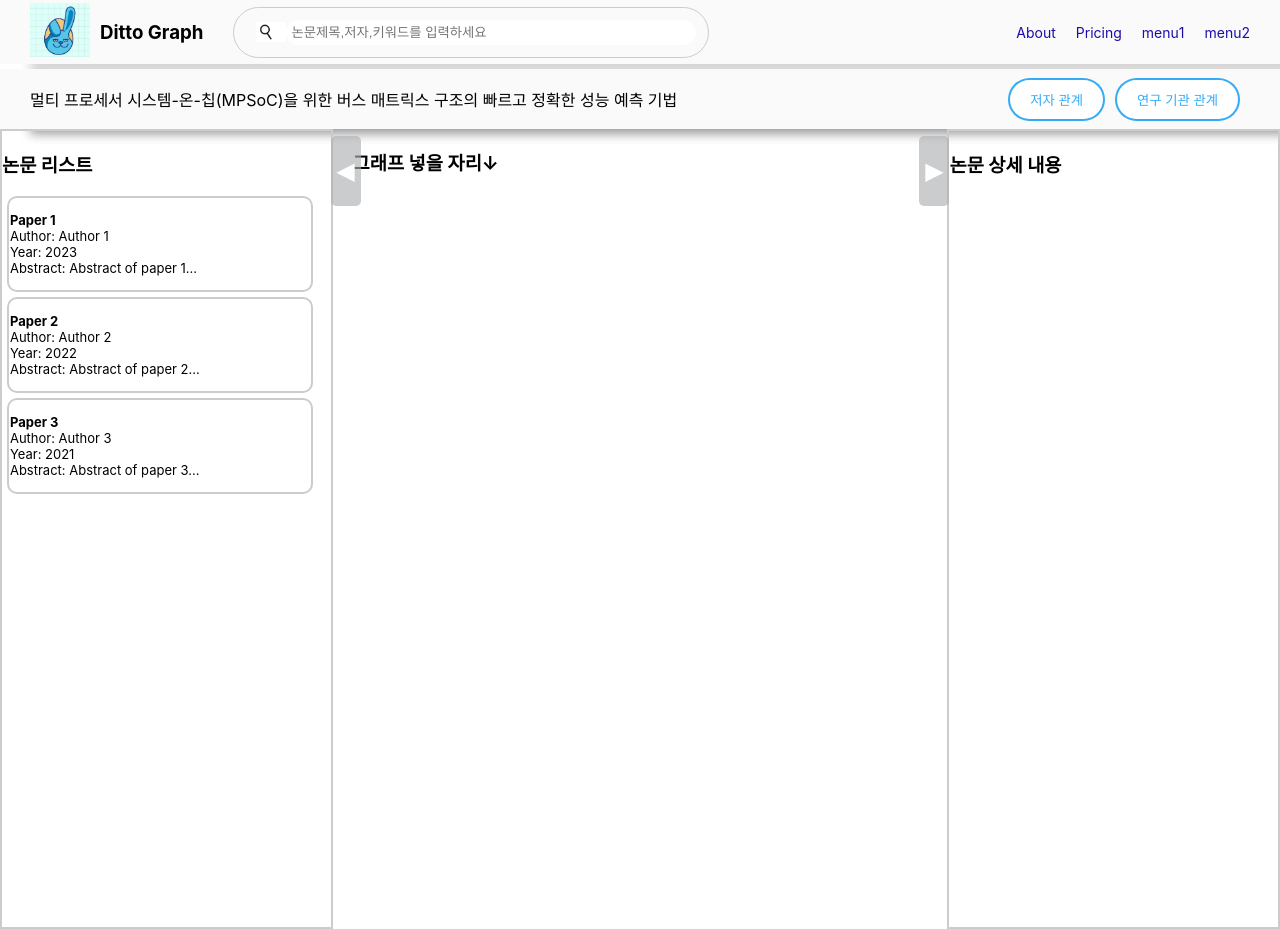
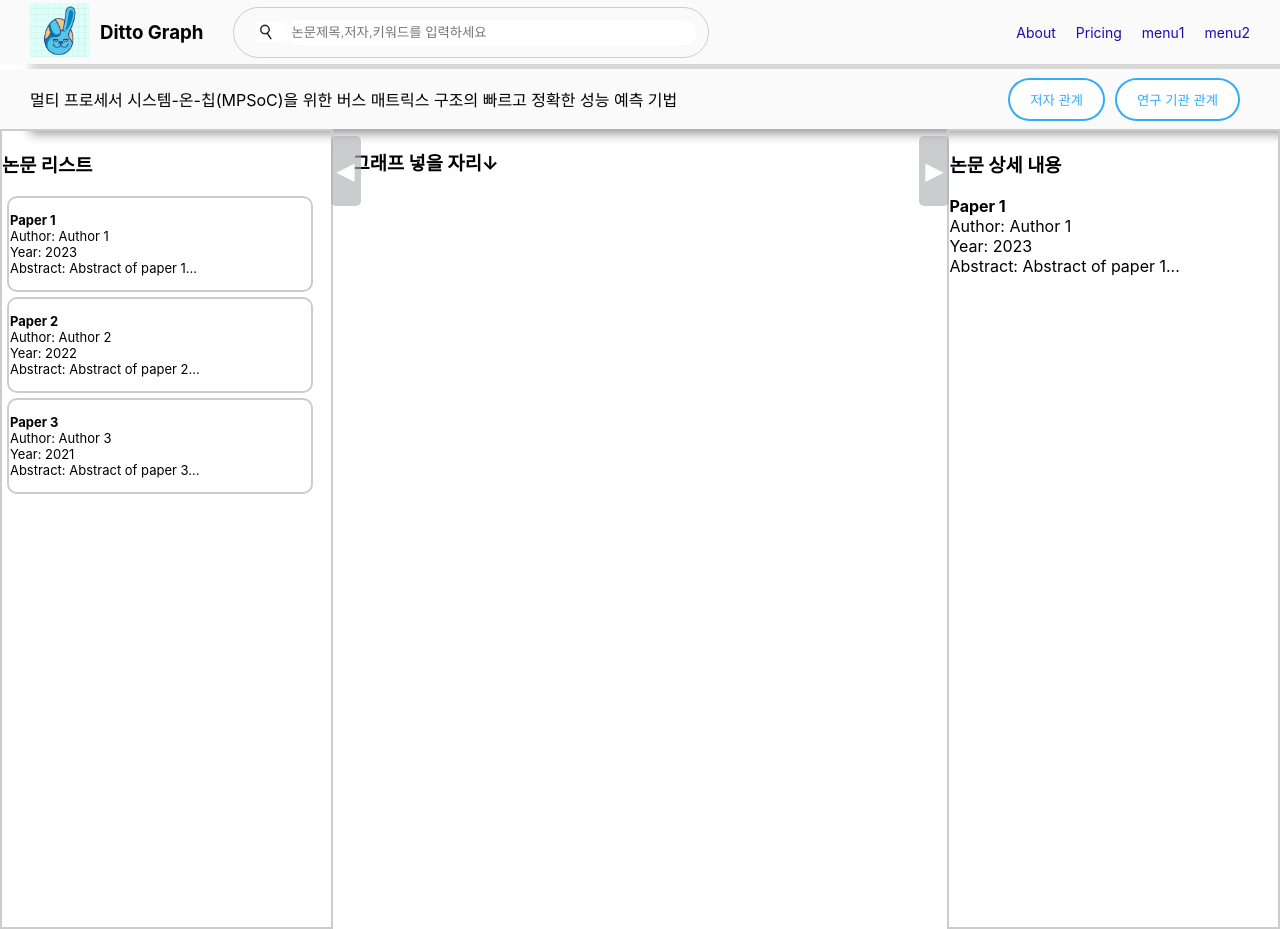
Before and after one commit to eeeeeddy/EGG_Frontend, a React (Create React App) app: page /Detail in a window 1280 px wide. Built offline with nearby package versions, Linux system fonts and the light colour scheme.

Commit message:
Detail-sh

```diff
--- a/src/Detail.js
+++ b/src/Detail.js
@@ -105,7 +105,19 @@ function Detail() {
             {isRightPageOpen ? '▶' : '◀'}
           </button>
           <h3>논문 상세 내용</h3>
-          {/* 논문 상세 내용을 이곳에 표시 */}
+          {papers.map((paper) => {
+            if (paper.id === 1) {
+              return (
+                <div className="right-page-box" key={paper.id}>
+                  <p><b>{paper.title}</b><br/>
+                  Author: {paper.author}<br/>
+                  Year: {paper.year}<br/>
+                  Abstract: {paper.abstract}</p>
+                </div>
+              );
+            }
+            return ''; // 나머지는 표시하지 않음
+            })}
           </div>
     </div>
     </div>
```
